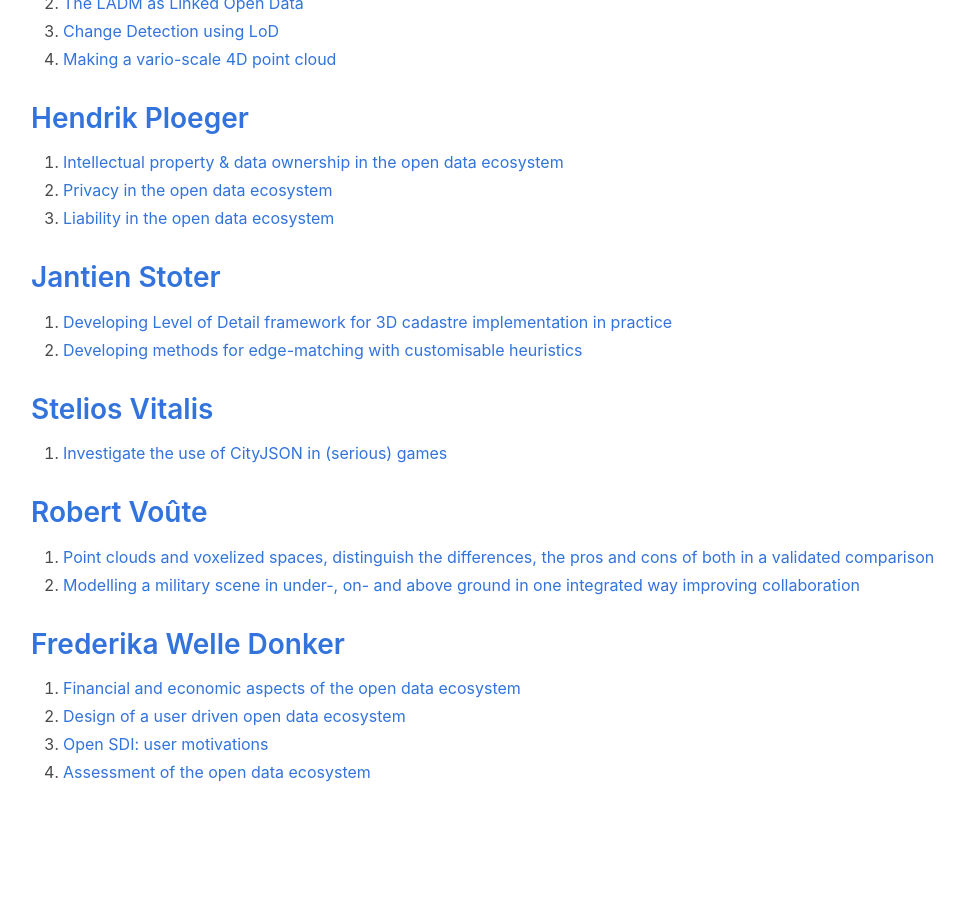
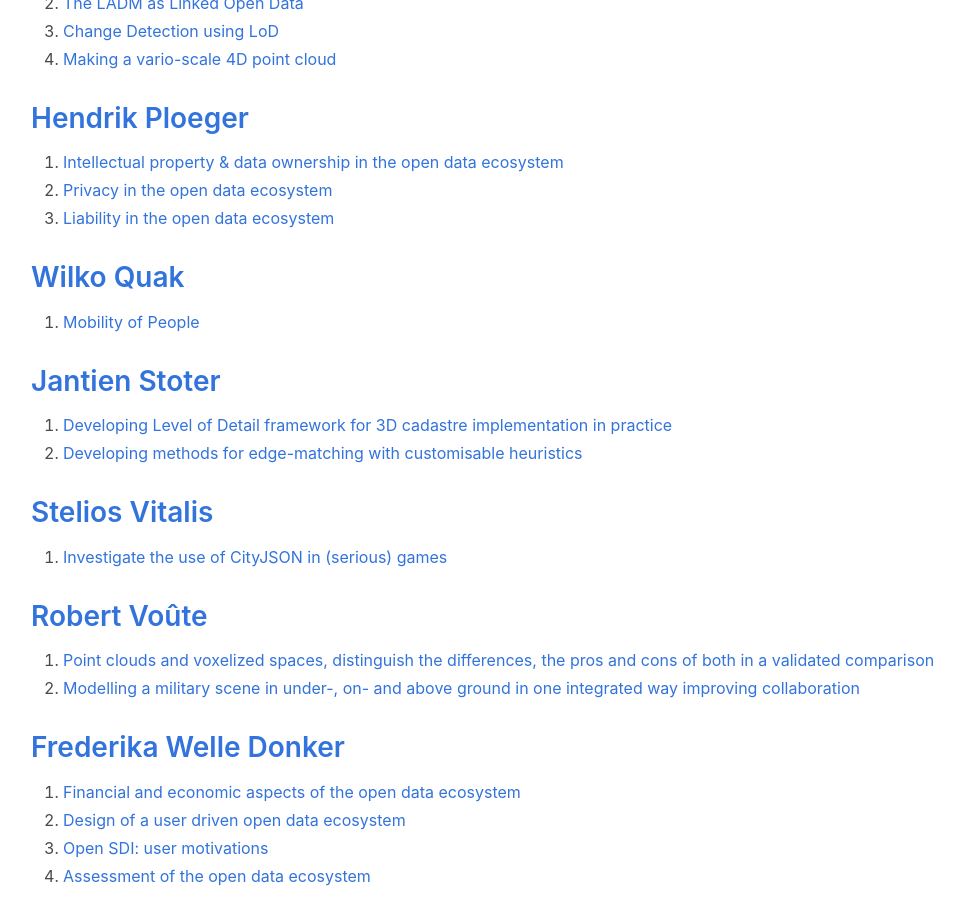
Before and after one commit to tudelft3d/geo2020, a Jekyll site: the page built from potentialtopics/index.md, in a window 1280 px wide and 900 px high, scrolled down 3224 px. Shown: the whole window, without its empty margins (33-997 px from the left). Built offline with Jekyll 4.4.1, drawn with Linux system fonts in a browser that asks for light colours; nearby versions of some CDN libraries; before the commit the page ends 4056 px from its top, so only the background shows below that.

Commit message:
Topic Wilko

```diff
--- a/potentialtopics/index.md
+++ b/potentialtopics/index.md
@@ -125,6 +125,9 @@
 3. [Liability in the open data ecosystem](https://kcopendata.eu/education/thesis-topics/#liability)
 
 
+## [Wilko Quak](http://www.gdmc.nl/staff/)
+1. [Mobility of People](https://wiki.tudelft.nl/bin/view/Organisation/OTB/GISt/MScThesisTopics#Topic:_Mobility_of_People)
+
 
 ## [Jantien Stoter](https://3d.bk.tudelft.nl/jstoter/)
 1. [Developing Level of Detail framework for 3D cadastre implementation in practice](https://3d.bk.tudelft.nl/education/msctopics/#3d-cadastre)
```
